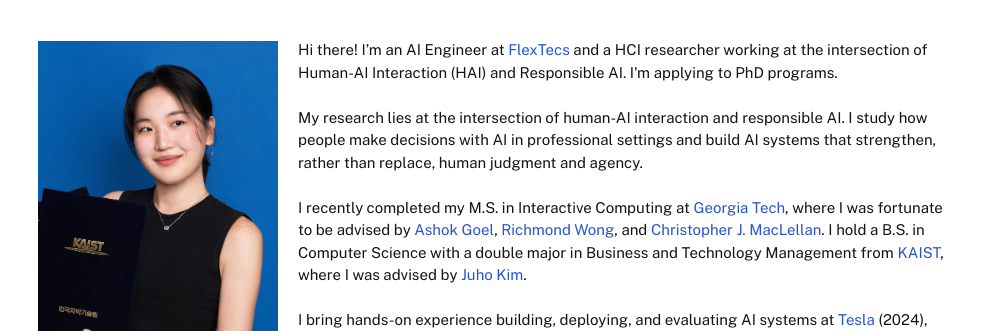
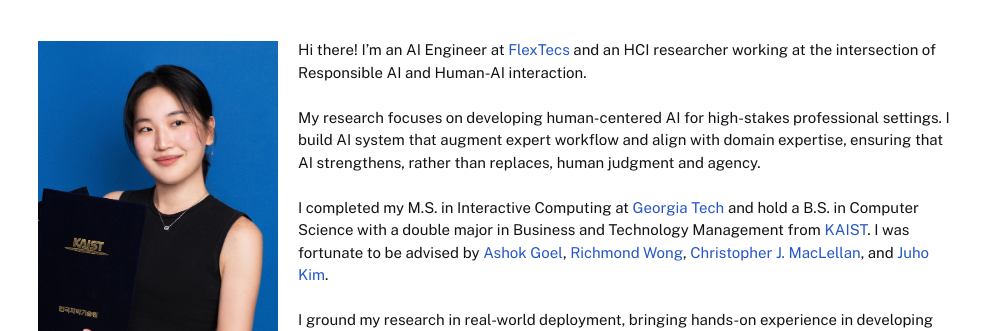
Before and after one commit to ddiddu/ddiddu.github.io, a plain HTML site: page index.html in a window 1280 px wide. Shown: the part 49-380 px from the top of the page, without its empty margins (138-1131 px from the left). Drawn offline with nearby package versions, Linux system fonts and the light colour scheme.

Commit message:
Update index.html

```diff
--- a/index.html
+++ b/index.html
@@ -73,26 +73,25 @@
             <!-- Right Column: Profile Info -->
             <div class="flex flex-col items-center md:items-start">
             <p class="text-[#121417] leading-normal pb-3 pt-1 text-align: left" style="font-size:15px; font-weight:300;">
-              Hi there! I’m an AI Engineer at <a href="https://flextecs.com/" target="_blank" class="text-[var(--primary-blue)] hover:underline">FlexTecs</a> and a HCI researcher working at the intersection of Human-AI Interaction (HAI) and Responsible AI. I'm applying to PhD programs.
+              Hi there! I’m an AI Engineer at <a href="https://flextecs.com/" target="_blank" class="text-[var(--primary-blue)] hover:underline">FlexTecs</a> and an HCI researcher working at the intersection of Responsible AI and Human-AI interaction.
+              <!-- I am an aspiring PhD applicant planning to apply for the Fall 2027 cycle. -->
               <br><br>
-              My research lies at the intersection of human-AI interaction
-              and responsible AI. I study how people make decisions with AI
-              in professional settings and build AI systems that
-              strengthen, rather than replace, human judgment
-              and agency.
+              My research focuses on developing human-centered AI for high-stakes professional settings.
+              I build AI system that augment expert workflow and align with domain expertise, ensuring that AI strengthens, rather than replaces, human judgment and agency.
               <br><br>
-              I recently completed my M.S. in Interactive Computing at <a href="https://www.ic.gatech.edu/" target="_blank" class="text-[var(--primary-blue)] hover:underline">Georgia Tech</a>,
-              where I was fortunate to be advised by
+              I completed my M.S. in Interactive Computing at <a href="https://www.ic.gatech.edu/" target="_blank" class="text-[var(--primary-blue)] hover:underline">Georgia Tech</a>
+              and hold a B.S. in Computer Science with a double major in Business and Technology Management from <a href="https://cs.kaist.ac.kr/" target="_blank" class="text-[var(--primary-blue)] hover:underline">KAIST</a>.
+              I was fortunate to be advised by
               <a href="https://dilab.gatech.edu/ashok-k-goel/" target="_blank" class="text-[var(--primary-blue)] hover:underline">Ashok Goel</a>,
-              <a href="https://richmondywong.com/" target="_blank" class="text-[var(--primary-blue)] hover:underline">Richmond Wong</a>, and
-              <a href="https://chrismaclellan.com/" target="_blank" class="text-[var(--primary-blue)] hover:underline">Christopher J. MacLellan</a>.
-              I hold a B.S. in Computer Science with a double major in Business and Technology Management from <a href="https://cs.kaist.ac.kr/" target="_blank" class="text-[var(--primary-blue)] hover:underline">KAIST</a>, where I was advised by
+              <a href="https://richmondywong.com/" target="_blank" class="text-[var(--primary-blue)] hover:underline">Richmond Wong</a>,
+              <a href="https://chrismaclellan.com/" target="_blank" class="text-[var(--primary-blue)] hover:underline">Christopher J. MacLellan</a>, and
               <a href="https://juhokim.com/" target="_blank" class="text-[var(--primary-blue)] hover:underline">Juho Kim</a>.
               <br><br>
-              I bring hands-on experience building, deploying, and evaluating AI systems at
+              I ground my research in real-world deployment, bringing hands-on experience in developing and evaluating AI systems in
               <a href="https://www.tesla.com/" target="_blank" class="text-[var(--primary-blue)] hover:underline">Tesla</a> (2024),
               <a href="https://www.samsungsds.com/us/index.html" target="_blank" class="text-[var(--primary-blue)] hover:underline">Samsung SDS</a> (2021), and
               <a href="https://research.samsung.com/" target="_blank" class="text-[var(--primary-blue)] hover:underline">Samsung Research</a> (2020).
+              My research has been published in top-tier venues including <b>AAAI, NeurIPS, and FAccT</b>.
               <br><br>
               Feel free to reach out if you’d like to talk about research or collaboration!
             </p>
```
